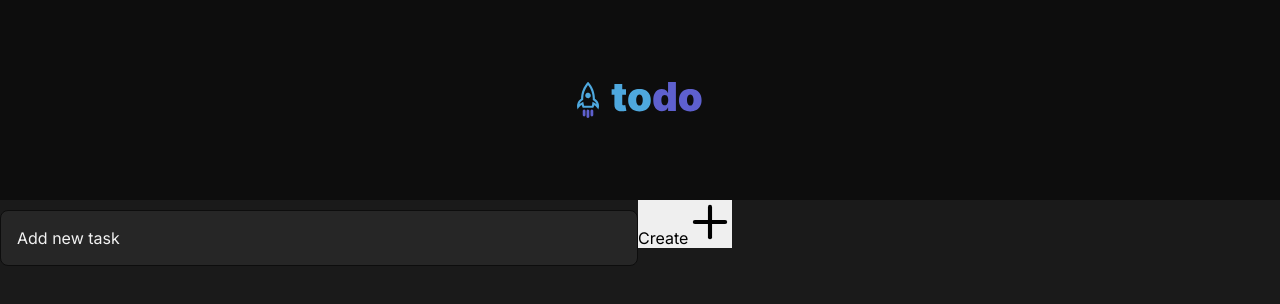
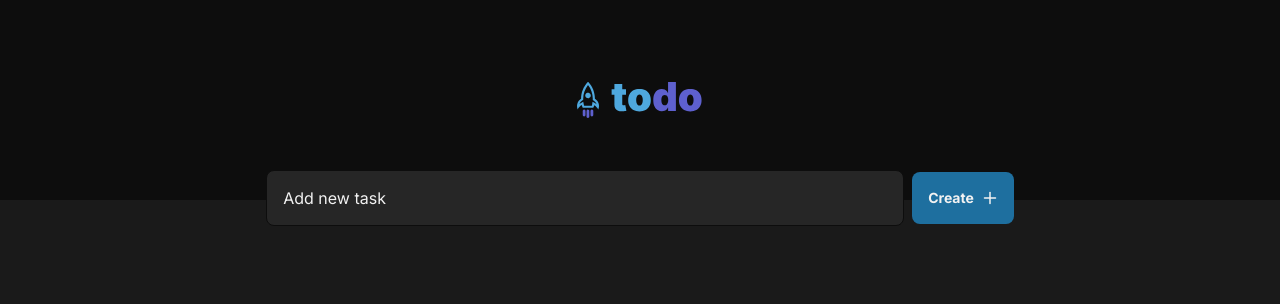
Before and after one commit to ruivergani/ignite-to-do-list-react, a React (Vite) app: page / in a window 1280 px wide. Shown: the top 304 px of the page. Built offline with nearby package versions, Linux system fonts and the light colour scheme.

Commit message:
Button submit done

```diff
--- a/src/App.jsx
+++ b/src/App.jsx
@@ -3,6 +3,7 @@ import { Header } from "./components/Header";
 import GlobalStyle from "./styles/global";
 import { Input } from './components/Input';
 import { Plus } from 'phosphor-react';
+import { ButtonSubmit } from './components/ButtonSubmit';
 
 // Tasks Array
 const tasks = [
@@ -32,17 +33,18 @@ function App() {
     <>
       <GlobalStyle/>
       <Header/>
+      <div className="task-form">
         <form action="" onSubmit={handleSubmit}>
           <Input
             typeInput="text"
             valueInput="Add new task"
+            required
+          />
+          <ButtonSubmit
 
           />
-        <button type='submit'>
-          Create
-          <Plus size={44} weight="bold" />
-        </button>
         </form>
+      </div>
 
     </>
   )
--- /dev/null
+++ b/src/components/ButtonSubmit/index.jsx
@@ -0,0 +1,11 @@
+import { Plus } from "phosphor-react";
+import { StyleButtonSubmit } from "./styles";
+
+export function ButtonSubmit(){
+  return(
+    <StyleButtonSubmit type='submit'>
+      Create
+      <Plus size={16} weight="bold" />
+    </StyleButtonSubmit>
+  )
+}
--- /dev/null
+++ b/src/components/ButtonSubmit/styles.js
@@ -0,0 +1,20 @@
+import {styled} from 'styled-components';
+
+export const StyleButtonSubmit = styled.button`
+  border-radius: 8px;
+  color: var(--gray-100);
+  font-family: 'Inter', sans-serif;
+  font-size: 14px;
+  font-weight: 700;
+  line-height: 140%; /* 19.6px */
+  background: var(--blue-dark);
+  display: flex;
+  align-items: center;
+  gap: 8px;
+  padding: 16px;
+  cursor: pointer;
+  transition: all .2s;
+  &:hover{
+    background: var(--blue);
+  }
+`;
--- a/src/components/Input/styles.js
+++ b/src/components/Input/styles.js
@@ -3,6 +3,7 @@ import styled from "styled-components";
 // Input
 export const StyleInput = styled.input`
   width: 100%;
+  min-width: 638px;
   max-width: 638px;
   padding: 16px;
   border-radius: 8px;
@@ -20,4 +21,10 @@ export const StyleInput = styled.input`
     font-weight: 400;
     line-height: 140%;
   }
+  // Responsive
+  @media (max-width:991px){
+    min-width: auto;
+    padding-right: 30px;
+    padding-left: 30px;
+  }
 `;
--- a/src/styles/global.js
+++ b/src/styles/global.js
@@ -57,5 +57,18 @@ const GlobalStyle = createGlobalStyle`
       padding: 0px 1.5rem;
     }
   }
+  // Form CSS
+  .task-form{
+    width: 100%;
+    display: flex;
+    align-items: center;
+    justify-content: center;
+    margin-top: -30px;
+  }
+  form{
+    display: flex;
+    align-items: center;
+    gap: 8px;
+  }
 `;
 export default GlobalStyle;
```
Also changed, not shown: src/components/Button/index.jsx (deleted), src/components/Button/styles.js (deleted). Lines whose indentation alone changed are shown as unchanged.
